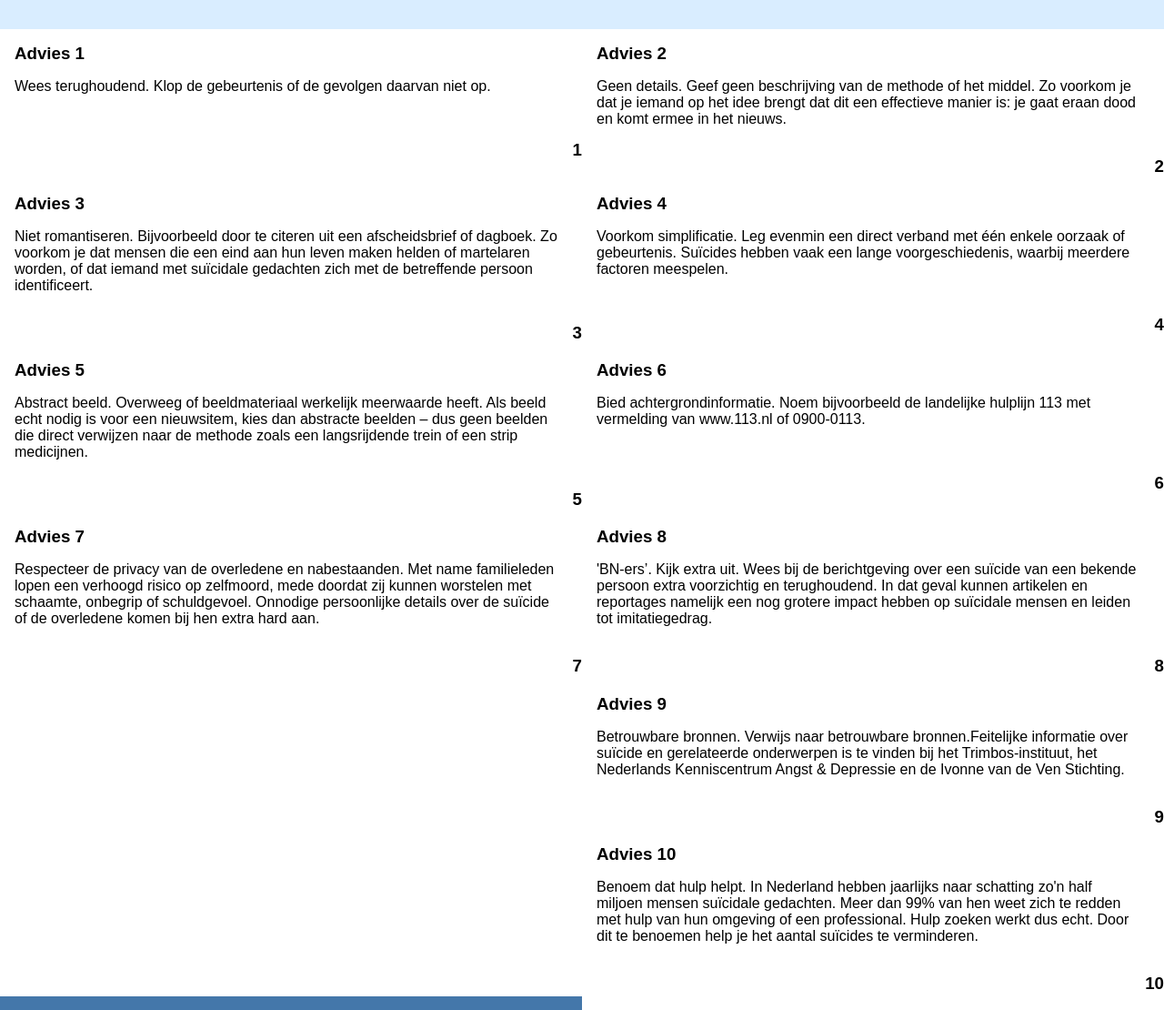
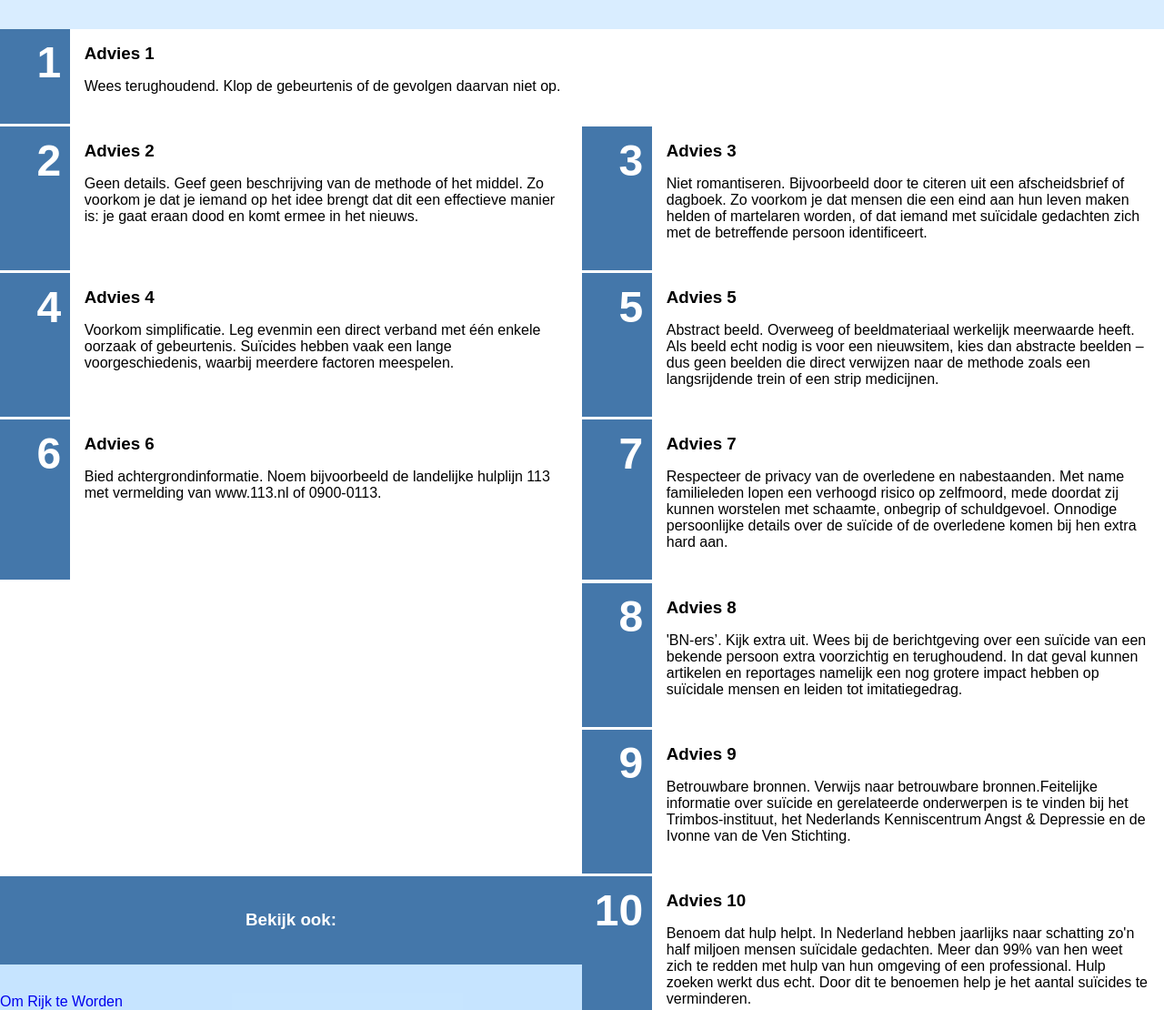
Before and after one commit to Spyrincho/gridarea, a plain HTML site: page index.html in a window 1280 px wide. Shown: the part 180-1290 px from the top of the page at 91% size. Drawn offline with Linux system fonts and the light colour scheme.

Commit message:
Update index.html

```diff
--- a/index.html
+++ b/index.html
@@ -20,80 +20,80 @@
       <p class="auteur">bewerking: Patrick Homburg</p>
     </header>
 
-<section>
-    <h3 class="en">1</h3>
+<section class="en">
+    <h3 class="no">1</h3>
   <article >
     <h3>Advies 1</h3>
     <p>Wees terughoudend. Klop de gebeurtenis of de gevolgen daarvan niet op.</p>
   </article>
 </section>
 
-<section>
-    <h3 class="to">2</h3>
+<section  class="to">
+    <h3 class="no">2</h3>
   <article >
     <h3>Advies 2</h3>
     <p>Geen details. Geef geen beschrijving van de methode of het middel. Zo voorkom je dat je iemand op het idee brengt dat dit een effectieve manier is: je gaat eraan dood en komt ermee in het nieuws.</p>
   </article>
 </section>
 
-<section>
-    <h3 class="tre">3</h3>
+<section class="tre">
+    <h3 class="no">3</h3>
   <article >
     <h3>Advies 3</h3>
     <p>Niet romantiseren. Bijvoorbeeld door te citeren uit een afscheidsbrief of dagboek. Zo voorkom je dat mensen die een eind aan hun leven maken helden of martelaren worden, of dat iemand met suïcidale gedachten zich met de betreffende persoon identificeert.</p>
   </article>
 </section>
 
-<section>
-    <h3 class="fire">4</h3>
+<section class="fire">
+    <h3 class="no">4</h3>
   <article >
     <h3>Advies 4</h3>
     <p>Voorkom simplificatie. Leg evenmin een direct verband met één enkele oorzaak of gebeurtenis. Suïcides hebben vaak een lange voorgeschiedenis, waarbij meerdere factoren meespelen.</p>
   </article>
 </section>
 
-<section>
-    <h3 class="fem">5</h3>
+<section class="fem">
+    <h3 class="no">5</h3>
   <article >
     <h3>Advies 5 </h3>
     <p>Abstract beeld. Overweeg of beeldmateriaal werkelijk meerwaarde heeft. Als beeld echt nodig is voor een nieuwsitem, kies dan abstracte beelden – dus geen beelden die direct verwijzen naar de methode zoals een langsrijdende trein of een strip medicijnen.</p>
   </article>
 </section>
 
-<section>
-    <h3 class="seks">6</h3>
+<section class="seks">
+    <h3 class="no">6</h3>
   <article >
     <h3>Advies 6</h3>
     <p>Bied achtergrondinformatie. Noem bijvoorbeeld de landelijke hulplijn 113 met vermelding van www.113.nl of 0900-0113.</p>
   </article>
 </section>
 
-<section>
-    <h3 class="syv">7</h3>
+<section class="syv">
+    <h3 class="no">7</h3>
   <article >
     <h3>Advies 7</h3>
     <p>Respecteer de privacy van de overledene en nabestaanden. Met name familieleden lopen een verhoogd risico op zelfmoord, mede doordat zij kunnen worstelen met schaamte, onbegrip of schuldgevoel. Onnodige persoonlijke details over de suïcide of de overledene komen bij hen extra hard aan.</p>
   </article>
 </section>
 
-<section>
-    <h3 class="otte">8</h3>
+<section class="otte">
+    <h3 class="no">8</h3>
   <article >
     <h3>Advies 8</h3>
     <p>'BN-ers’. Kijk extra uit. Wees bij de berichtgeving over een suïcide van een bekende persoon extra voorzichtig en terughoudend. In dat geval kunnen artikelen en reportages namelijk een nog grotere impact hebben op suïcidale mensen en leiden tot imitatiegedrag.</p>
   </article>
 </section>
 
-<section>
-    <h3 class="ni">9</h3>
+<section  class="ni">
+    <h3  class="no">9</h3>
   <article >
     <h3>Advies 9</h3>
     <p>Betrouwbare bronnen. Verwijs naar betrouwbare bronnen.Feitelijke informatie over suïcide en gerelateerde onderwerpen is te vinden bij het Trimbos-instituut, het Nederlands Kenniscentrum Angst & Depressie en de Ivonne van de Ven Stichting.</p>
   </article>
 </section>
 
-<section>
-    <h3 class="ti">10</h3>
+<section class="ti">
+    <h3  class="no">10</h3>
   <article >
     <h3>Advies 10</h3>
     <p>Benoem dat hulp helpt. In Nederland hebben jaarlijks naar schatting zo'n half miljoen mensen suïcidale gedachten. Meer dan 99% van hen weet zich te redden met hulp van hun omgeving of een professional. Hulp zoeken werkt dus echt. Door dit te benoemen help je het aantal suïcides te verminderen.</p>
```
